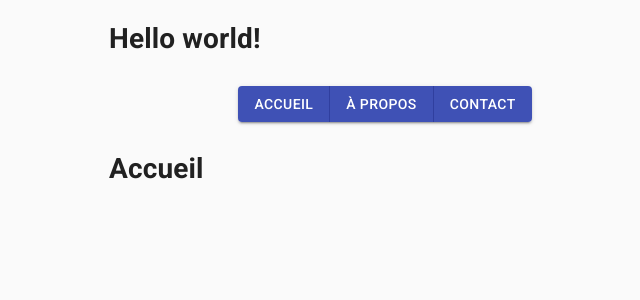
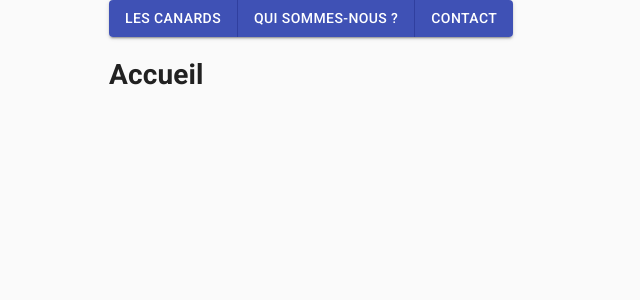
Before and after one commit to Le-TRex/reactJSAutoconfig, a React (Create React App) app: page / in a window 1280 px wide. Shown: the top 300 px of the page, without its empty margins (255-895 px from the left). Built offline with nearby package versions, Linux system fonts and the light colour scheme.

Commit message:
:bug: fix display of pages content using routes

```diff
--- a/src/App.js
+++ b/src/App.js
@@ -1,35 +1,29 @@
+import { Fragment } from 'react'
+import Menu from "./components/Menu"
 import {
   BrowserRouter as Router,
   Switch,
-  Route,
-  Link
-} from "react-router-dom"
-import Menu from "./components/Menu"
-import Home from "./pages/Home"
-import About from "./pages/About"
-import Contact from "./pages/Contact"
-import {Fragment} from "react";
+  Route
+} from 'react-router-dom'
+import CssBaseline from '@material-ui/core/CssBaseline'
+import Typography from '@material-ui/core/Typography'
+import Container from '@material-ui/core/Container'
 
-import CssBaseline from '@material-ui/core/CssBaseline'
-import Container from '@material-ui/core/Container'
+import Home from './pages/Home'
+import About from './pages/About'
+import Contact from './pages/Contact'
 
 function App() {
   return (
     <Fragment>
       <CssBaseline />
       <Container maxWidth="sm">
-
         <Router>
-
-          <h1>Hello world!</h1>
           <Menu />
-
           <Switch>
-
             <Route exact path="/" component={Home} />
             <Route exact path="/about" component={About} />
             <Route exact path="/contact" component={Contact} />
-
           </Switch>
         </Router>
       </Container>
@@ -37,5 +31,4 @@ function App() {
   )
 }
 
-
-export default App;
+export default App
--- a/src/components/Menu.jsx
+++ b/src/components/Menu.jsx
@@ -1,5 +1,4 @@
-import React from "react"
-import { Link } from "react-router-dom"
+import { Link } from 'react-router-dom'
 import Button from '@material-ui/core/Button'
 import ButtonGroup from '@material-ui/core/ButtonGroup'
 import { makeStyles } from '@material-ui/core/styles'
@@ -20,17 +19,22 @@ const LinkStyle = {
   textDecoration: "none"
 }
 
-function Menu () {
-  const classes = useStyles()
+function Menu() {
+
+  const classes = useStyles();
+
   return (
-    <div className={classes.root}>
-      <ButtonGroup variant="contained" color="primary" aria-label="contained primary button group">
-        <Button><Link to="/" />Accueil</Button>
-        <Button><Link to="/about" />À propos</Button>
-        <Button><Link to="/contact" />Contact</Button>
-      </ButtonGroup>
-    </div>
-
+    <ButtonGroup variant="contained" color="primary" aria-label="contained primary button group">
+      <Button>
+        <Link style={LinkStyle} to="/">Les canards</Link>
+      </Button>
+      <Button>
+        <Link style={LinkStyle} to="/about">Qui sommes-nous ?</Link>
+      </Button>
+      <Button>
+        <Link style={LinkStyle} to="/contact">Contact</Link>
+      </Button>
+    </ButtonGroup>
   )
 }
 
```
